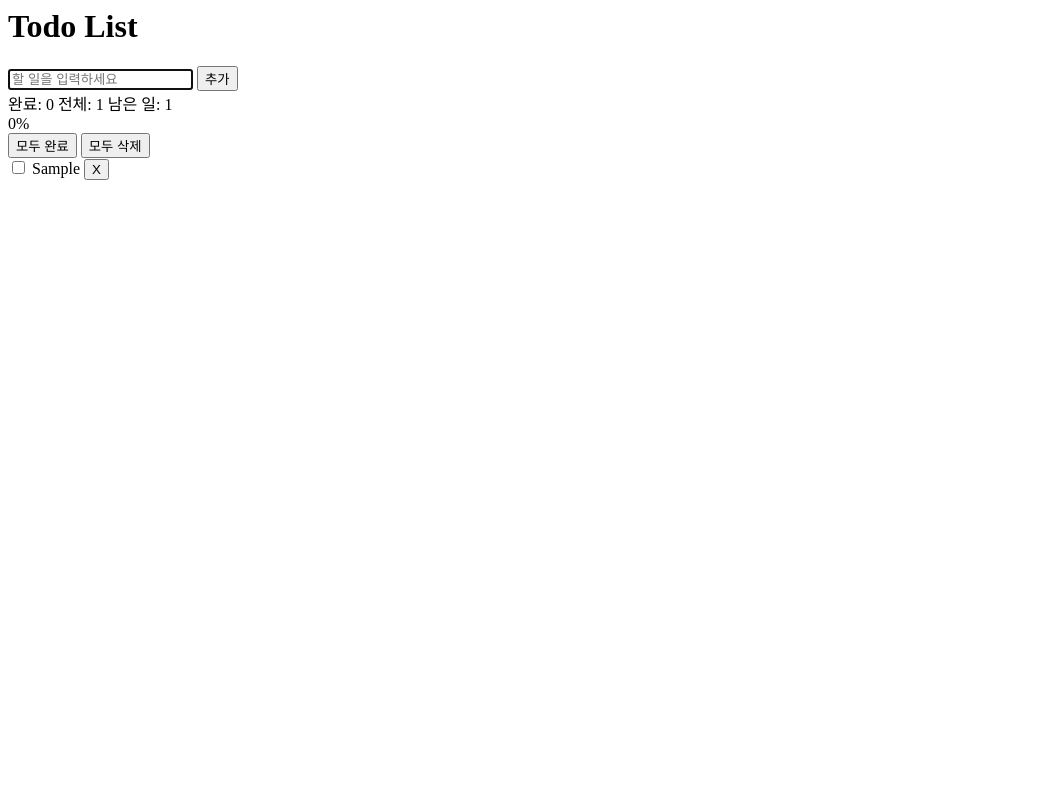
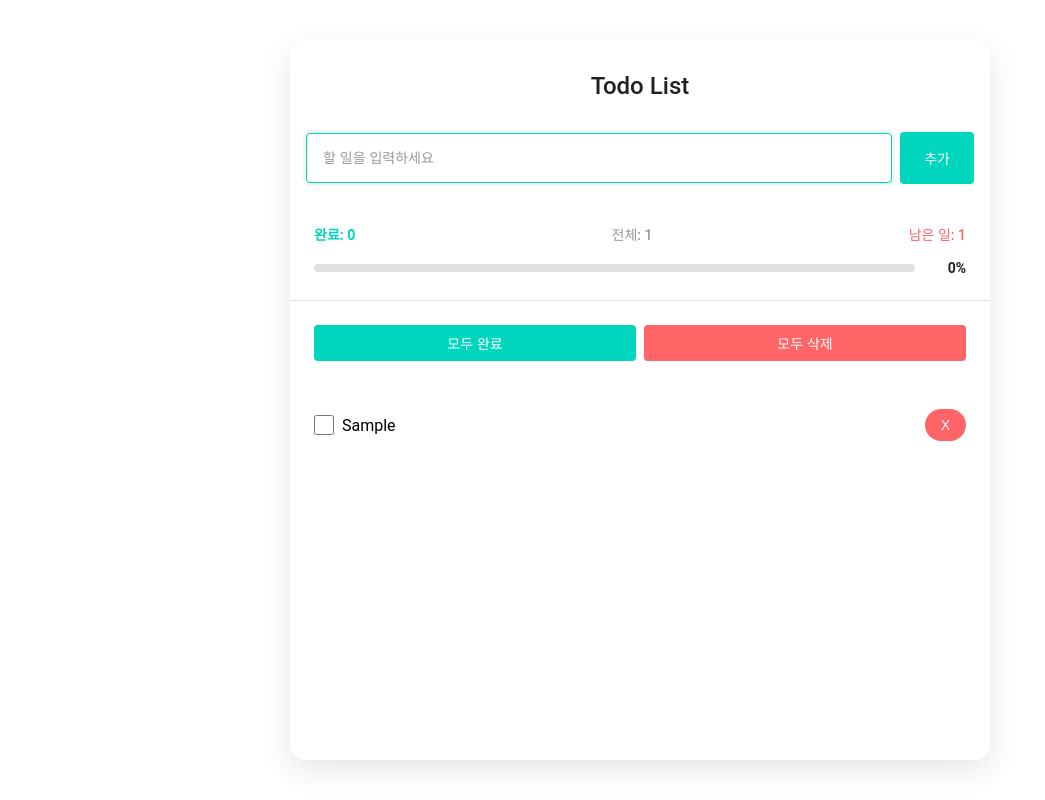
Before and after one commit to celestedayoung/to-do-list, a plain HTML site: page index.html in a window 1280 px wide. Both pictures are taken after typing "Sample" into the empty fields and a click on the button "추가". Shown: the whole page, without its empty margins (0-1045 px from the left). Drawn offline with Linux system fonts and the light colour scheme.

Commit message:
feat: 컴포넌트 1차 스타일링

```diff
--- a/index.html
+++ b/index.html
@@ -3,6 +3,7 @@
     <meta charset="UTF-8" />
     <meta name="viewport" content="width=device-width, initial-scale=1" />
     <title>플랜잇 스퀘어 채용과제</title>
+    <link rel="stylesheet" href="style.css" />
   </head>
   <body>
     <div id="todo-list"></div>
--- /dev/null
+++ b/style.css
@@ -0,0 +1,486 @@
+:root {
+  /* 주요 색상 */
+  --primary-color: #00d5be;
+  --primary-light: #46ecd5;
+  --primary-dark: #00bba7;
+
+  /* 배경 색상 */
+  --bg-primary: #ffffff;
+  --bg-secondary: #f5f5f5;
+  --bg-completed: #f8f9fa;
+
+  /* 텍스트 색상 */
+  --text-primary: #212121;
+  --text-secondary: #999999;
+  --text-disabled: #bdbdbd;
+  --text-completed: #9e9e9e;
+
+  /* 경계선 색상 */
+  --border-light: #e0e0e0;
+  --border-medium: #bdbdbd;
+
+  /* 그림자 */
+  --shadow-light: 0 2px 4px rgba(0, 0, 0, 0.1);
+
+  /* 위험 색상 */
+  --danger-color: #ff6467;
+  --danger-hover: #fb2c36;
+
+  /* 폰트 크기 */
+  --font-size-large: 1.5rem;
+  --font-size-medium: 1rem;
+  --font-size-small: 0.875rem;
+
+  /* 간격 */
+  --spacing-xs: 0.25rem;
+  --spacing-sm: 0.5rem;
+  --spacing-md: 1rem;
+  --spacing-lg: 1.5rem;
+  --spacing-xl: 2rem;
+
+  /* 모서리 둥글기 */
+  --border-radius-sm: 4px;
+  --border-radius-md: 8px;
+  --border-radius-lg: 16px;
+  --border-radius-full: 999px;
+}
+
+* {
+  margin: 0;
+  padding: 0;
+  box-sizing: border-box;
+}
+
+body {
+  font-family: Roboto, sans-serif;
+  background: var(--bg-primary);
+  min-height: 100vh;
+  padding: 20px;
+  display: flex;
+  align-items: center;
+  justify-content: center;
+}
+
+/* 앱 컨테이너 */
+.app-container {
+  width: 70vw;
+  min-width: 400px;
+  max-width: 700px;
+  height: 90vh;
+  background: var(--bg-primary);
+  border-radius: var(--border-radius-lg);
+  box-shadow: 0 10px 30px rgba(0, 0, 0, 0.1);
+  overflow: hidden;
+  display: flex;
+  flex-direction: column;
+}
+
+/* 헤더 */
+h1 {
+  padding: var(--spacing-xl) var(--spacing-lg) var(--spacing-md);
+  text-align: center;
+  color: var(--text-primary);
+  font-size: var(--font-size-large);
+  font-weight: 500;
+  background: var(--bg-primary);
+  flex-shrink: 0;
+}
+
+/* TodoInput 스타일 */
+.todo-input-container {
+  display: flex;
+  flex-direction: row;
+  align-items: center;
+  justify-content: center;
+  gap: var(--spacing-sm);
+  padding: var(--spacing-md);
+  background: var(--bg-primary);
+  color: var(--text-secondary);
+}
+
+.todo-input {
+  width: 100%;
+  padding: var(--spacing-md);
+  font-size: var(--font-size-small);
+  border: 1px solid var(--border-light);
+  border-radius: var(--border-radius-sm);
+  outline: none;
+  transition: all 0.3s ease;
+  background: var(--bg-primary);
+  color: var(--text-primary);
+}
+
+.todo-input:focus {
+  border-color: var(--primary-color);
+  box-shadow: 0 0 0 3px rgba(76, 175, 80, 0.1);
+}
+
+.todo-input::placeholder {
+  color: var(--text-secondary);
+}
+
+.add-button {
+  padding: var(--spacing-md);
+  padding-left: var(--spacing-lg);
+  padding-right: var(--spacing-lg);
+  font-size: var(--font-size-small);
+  background-color: var(--primary-color);
+  color: var(--bg-primary);
+  border: none;
+  border-radius: var(--border-radius-sm);
+  cursor: pointer;
+  transition: all 0.3s ease;
+  font-weight: 500;
+  white-space: nowrap;
+}
+
+.add-button:hover {
+  background-color: var(--primary-dark);
+  transform: translateY(-1px);
+  box-shadow: var(--shadow-light);
+}
+
+.add-button:active {
+  transform: translateY(0);
+}
+
+/* TodoCounter 스타일 */
+.todo-counter {
+  padding: var(--spacing-lg);
+  background: var(--bg-primary);
+  flex-shrink: 0;
+  border-bottom: 1px solid var(--border-light);
+}
+
+.counter-info {
+  display: flex;
+  justify-content: space-between;
+  margin-bottom: var(--spacing-md);
+  font-size: var(--font-size-small);
+  color: var(--text-secondary);
+}
+
+.completed-count {
+  color: var(--primary-color);
+  font-weight: 600;
+}
+
+.total-count {
+  font-weight: 500;
+}
+
+.remaining-count {
+  color: var(--danger-color);
+  font-weight: 500;
+}
+
+/* 진행률 컨테이너 */
+.progress-container {
+  display: flex;
+  align-items: center;
+  gap: var(--spacing-md);
+}
+
+.progress-bar {
+  flex: 1;
+  height: 8px;
+  background-color: var(--border-light);
+  border-radius: var(--border-radius-full);
+  overflow: hidden;
+  position: relative;
+}
+
+.progress-fill {
+  height: 100%;
+  background: linear-gradient(
+    90deg,
+    var(--primary-color) 0%,
+    var(--primary-light) 100%
+  );
+  border-radius: var(--border-radius-full);
+  transition: width 0.6s cubic-bezier(0.4, 0, 0.2, 1);
+  position: relative;
+}
+
+.progress-fill::after {
+  content: "";
+  position: absolute;
+  top: 0;
+  left: 0;
+  right: 0;
+  bottom: 0;
+  background: linear-gradient(
+    90deg,
+    transparent 0%,
+    rgba(255, 255, 255, 0.3) 50%,
+    transparent 100%
+  );
+  animation: shimmer 2s infinite;
+}
+
+@keyframes shimmer {
+  0% {
+    transform: translateX(-100%);
+  }
+  100% {
+    transform: translateX(100%);
+  }
+}
+
+.progress-percentage {
+  font-size: var(--font-size-small);
+  font-weight: 600;
+  color: var(--text-primary);
+  min-width: 35px;
+  text-align: right;
+}
+
+/* TodoActions 스타일 */
+.todo-actions {
+  padding: var(--spacing-lg);
+  display: flex;
+  gap: var(--spacing-sm);
+  background: var(--bg-primary);
+  flex-shrink: 0;
+}
+
+.complete-all-button,
+.delete-all-button {
+  flex: 1;
+  padding: var(--spacing-sm) var(--spacing-md);
+  font-size: var(--font-size-small);
+  border: none;
+  border-radius: var(--border-radius-sm);
+  cursor: pointer;
+  transition: all 0.3s ease;
+  font-weight: 500;
+}
+
+.complete-all-button {
+  background-color: var(--primary-color);
+  color: var(--bg-primary);
+}
+
+.complete-all-button:hover:not(:disabled) {
+  background-color: var(--primary-dark);
+}
+
+.delete-all-button {
+  background-color: var(--danger-color);
+  color: var(--bg-primary);
+}
+
+.delete-all-button:hover:not(:disabled) {
+  background-color: var(--danger-hover);
+}
+
+.complete-all-button:disabled,
+.delete-all-button:disabled {
+  background-color: var(--text-disabled);
+  cursor: not-allowed;
+  opacity: 0.6;
+}
+
+/* TodoList 스타일 - 스크롤 가능한 영역 */
+.todo-list-container {
+  background: var(--bg-primary);
+  height: 100%;
+  flex: 1;
+  overflow-y: auto;
+  overflow-x: hidden;
+  max-height: 100%;
+}
+
+/* 스크롤바 스타일링 */
+.todo-list-container::-webkit-scrollbar {
+  width: 8px;
+}
+
+.todo-list-container::-webkit-scrollbar-track {
+  background: var(--bg-primary);
+  border-radius: var(--border-radius-sm);
+}
+
+.todo-list-container::-webkit-scrollbar-thumb {
+  background-color: var(--border-medium);
+  border-radius: var(--border-radius-sm);
+  border: 1px solid var(--bg-primary);
+}
+
+.todo-list-container::-webkit-scrollbar-thumb:hover {
+  background-color: var(--text-secondary);
+}
+
+/* Firefox 스크롤바 */
+.todo-list-container {
+  scrollbar-width: thin;
+  scrollbar-color: var(--border-medium) var(--bg-primary);
+}
+
+.empty-state {
+  text-align: center;
+  padding: var(--spacing-xl);
+  color: var(--text-secondary);
+}
+
+.empty-state p:first-child {
+  font-size: var(--font-size-medium);
+  margin-bottom: var(--spacing-sm);
+}
+
+/* 할 일 항목 - 마지막 아이템의 border 제거 */
+.todo-item {
+  display: flex;
+  align-items: center;
+  padding: var(--spacing-lg);
+  background-color: var(--bg-primary);
+  transition: all 0.3s ease;
+  position: relative;
+}
+
+.todo-item:hover {
+  background-color: #fafafa;
+}
+
+.todo-item.completed {
+  background-color: var(--bg-completed);
+}
+
+/* 체크박스 스타일 */
+.todo-checkbox {
+  width: 20px;
+  height: 20px;
+  margin-right: var(--spacing-sm);
+  accent-color: var(--primary-color);
+  cursor: pointer;
+}
+
+/* 할 일 제목 */
+.todo-title {
+  flex: 1;
+  cursor: pointer;
+  padding: var(--spacing-xs) 0;
+  font-size: var(--font-size-medium);
+  transition: color 0.3s ease;
+  user-select: none;
+}
+
+.todo-title:hover {
+  color: var(--primary-color);
+}
+
+.todo-title.completed-text {
+  text-decoration: line-through;
+  color: var(--text-completed);
+  opacity: 0.7;
+}
+
+/* 편집 컨테이너 */
+.todo-edit-container {
+  flex: 1;
+  display: flex;
+  gap: var(--spacing-sm);
+  align-items: stretch;
+  height: 40px;
+}
+
+.todo-edit-input {
+  flex: 1;
+  height: 100%;
+  padding: var(--spacing-sm);
+  font-size: var(--font-size-medium);
+  border: 2px solid var(--primary-color);
+  border-radius: var(--border-radius-sm);
+  outline: none;
+  background: var(--bg-primary);
+  color: var(--text-primary);
+}
+
+.save-button,
+.cancel-button {
+  height: 100%;
+  padding: 0 var(--spacing-md);
+  font-size: var(--font-size-small);
+  border: none;
+  border-radius: var(--border-radius-sm);
+  cursor: pointer;
+  transition: all 0.3s ease;
+  font-weight: 500;
+  white-space: nowrap;
+}
+
+.save-button {
+  background-color: var(--primary-color);
+  color: var(--bg-primary);
+}
+
+.save-button:hover {
+  background-color: var(--primary-dark);
+}
+
+.cancel-button {
+  background-color: var(--text-secondary);
+  color: var(--bg-primary);
+}
+
+.cancel-button:hover {
+  background-color: var(--text-primary);
+}
+
+/* 삭제 버튼 */
+.delete-button {
+  padding: var(--spacing-sm) var(--spacing-md);
+  font-size: var(--font-size-small);
+  background-color: var(--danger-color);
+  color: var(--bg-primary);
+  border: none;
+  border-radius: var(--border-radius-full);
+  cursor: pointer;
+  transition: all 0.3s ease;
+  font-weight: 500;
+  margin-left: var(--spacing-sm);
+}
+
+.delete-button:hover {
+  background-color: var(--danger-hover);
+  transform: translateY(-1px);
+}
+
+.delete-button:active {
+  transform: translateY(0);
+}
+
+/* 반응형 디자인 */
+@media (max-width: 480px) {
+  body {
+    padding: 10px;
+    align-items: flex-start;
+  }
+
+  .app-container {
+    height: 95vh;
+    max-width: none;
+  }
+
+  h1 {
+    font-size: 1.25rem;
+    padding: var(--spacing-lg);
+  }
+
+  .todo-item {
+    padding: var(--spacing-md);
+  }
+
+  .todo-actions {
+    flex-direction: column;
+  }
+
+  .complete-all-button,
+  .delete-all-button {
+    margin-bottom: var(--spacing-sm);
+  }
+
+  .delete-all-button {
+    margin-bottom: 0;
+  }
+}
```
